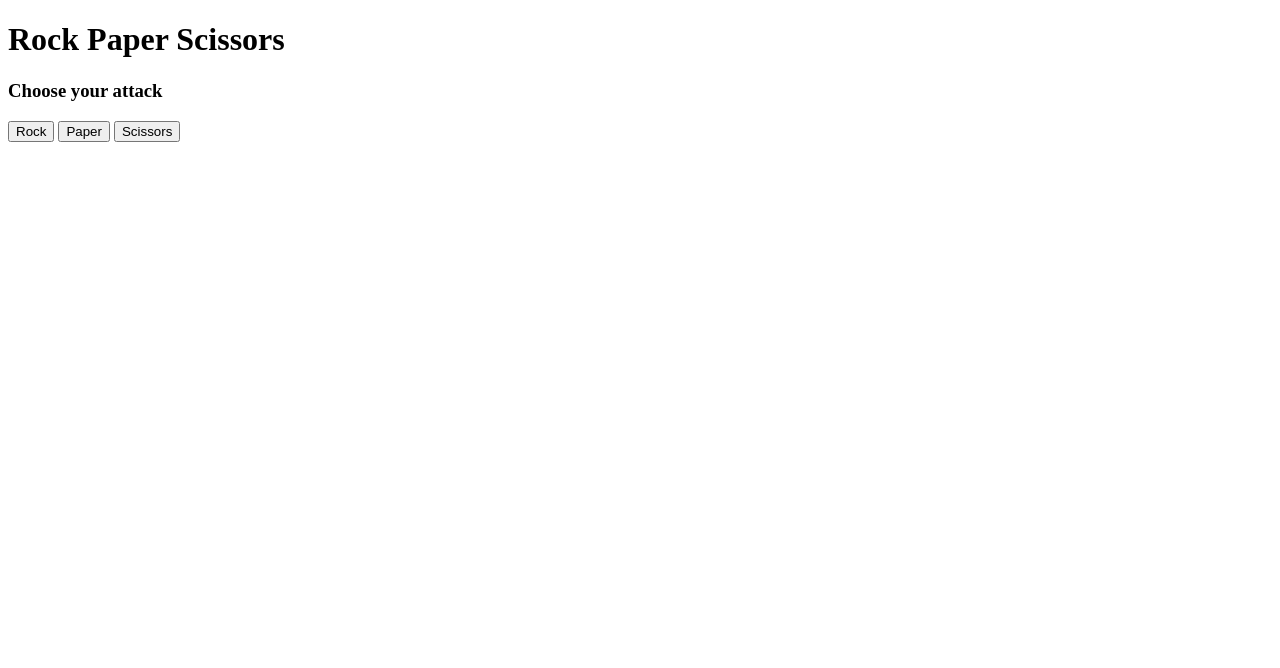
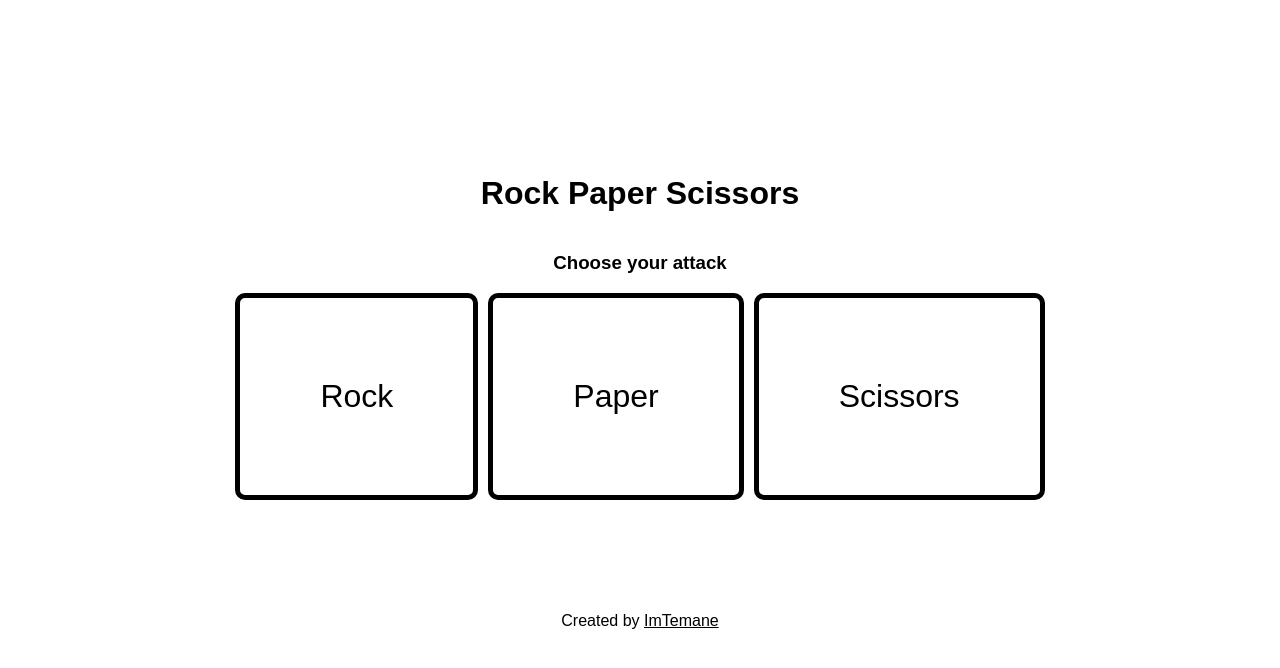
Before and after one commit to ImTemane/odin-rock_paper_scissors, a plain HTML site: page index.html in a window 1280 px wide. Drawn offline with Linux system fonts and the light colour scheme.

Commit message:
Add styles, fix bugs/add element in html
- Added to clean up the UX/UI
- Fixed because an element wasnt in the good div
- Add a copyright to remember players that this game was created by me

```diff
--- a/index.html
+++ b/index.html
@@ -4,12 +4,13 @@
   <meta charset="UTF-8">
   <meta name="viewport" content="width=device-width, initial-scale=1.0">
   <title>ImTemane solution</title>
+  <link rel="stylesheet" href="style.css">
 </head>
 <body>
   <h1>Rock Paper Scissors</h1>
   <div class="game-box">
+    <h3>Choose your attack</h3>
     <div class="attacks">
-      <h3>Choose your attack</h3>
       <button class="attack" id="rock">Rock</button>
       <button class="attack" id="paper">Paper</button>
       <button class="attack" id="scissors">Scissors</button>
@@ -20,6 +21,7 @@
     <p class="score"></p>
     <p class="game-winner"></p>
   </div>
+  <p class="copyright">Created by <a href="https://github.com/ImTemane">ImTemane</a></p>
   <script src="script.js"></script>
 </body>
 </html>
--- /dev/null
+++ b/style.css
@@ -0,0 +1,65 @@
+* {
+  box-sizing: border-box;
+}
+
+body * {
+  font-family: Arial, "Helvetica Neue", Helvetica, sans-serif;
+  color: rgb(0, 0, 0);
+}
+
+body {
+  display: flex;
+  flex-direction: column;
+  justify-content: center;
+  align-items: center;
+  min-height: 100vh;
+  margin: 0;
+  padding: 0;
+  background-color: #ffffff;
+}
+
+button.attack {
+  flex: 1;
+  background-color: #ffffff;
+  color: black;
+  border: 5px solid black;
+  border-radius: 10px;
+  padding: 10vh;
+  font-size: 2em;
+}
+
+button.attack:hover {
+  background-color: #f4eeee;
+}
+
+button.attack:active {
+  background-color: black;
+  color: white;
+}
+
+div.game-box {
+  display: flex;
+  flex-direction: column;
+  justify-content: center;
+  align-items: center;
+  margin: 0;
+  padding: 0;
+}
+
+div.attacks {
+  display: flex;
+  align-items: center;
+  justify-content: center;
+  gap: 10px;
+  margin: 0;
+  padding: 0;
+}
+
+div.stats {
+  display: flex;
+  flex-direction: column;
+  align-items: center;
+  justify-content: center;
+  margin: 0;
+  padding: 0;
+}
```
